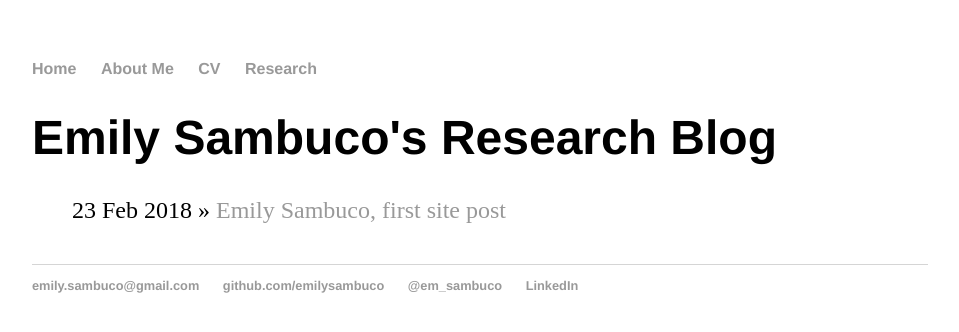
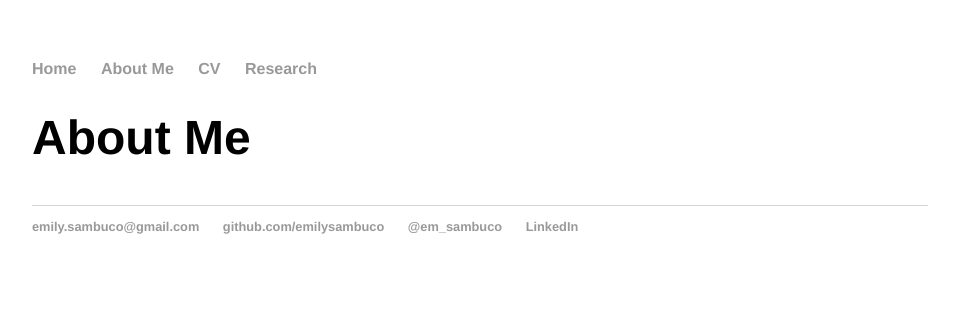
Before and after one commit to emilysambuco/PersonalWebsite, a Jekyll site: the page built from about/index.html, in a window 1280 px wide. Shown: the top 332 px of the page, without its empty margins (160-1119 px from the left). Built offline with Jekyll 4.4.1, drawn with Linux system fonts in a browser that asks for light colours.

Commit message:
edit about html

```diff
--- a/about/index.html
+++ b/about/index.html
@@ -1,11 +1,14 @@
 ---
 layout: default
-title: Emily Sambuco's Research Blog
+title: About Me
 ---
 	<h1>{{ page.title }}</h1>
 	<ul class="posts">
 
-	  {% for post in site.posts %}
-	    <li><span>{{ post.date | date_to_string }}</span> » <a href="{{ post.url }}" title="{{ post.title }}">{{ post.title }}</a></li>
-	  {% endfor %}
+
+
+
+
+
+
 	</ul>
```
Also changed, not shown: 1 other file.
